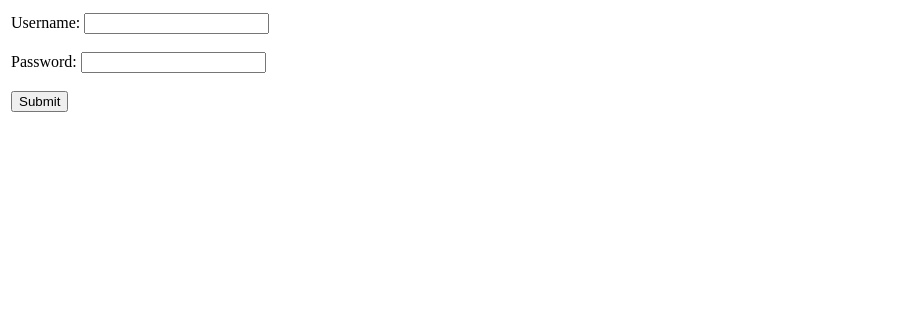
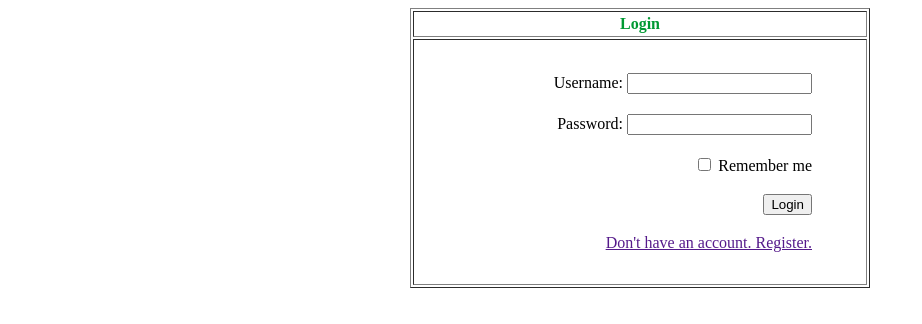
Before and after one commit to ThienTheCreator/CSC-317-group-project, a plain HTML site: page login/login.html in a window 1280 px wide. Shown: the whole page, without its empty margins (0-922 px from the left). Drawn offline with Linux system fonts and the light colour scheme.

Commit message:
Worked on Login

```diff
--- a/login/login.html
+++ b/login/login.html
@@ -1,18 +1,57 @@
 <!DOCTYPE html>
 <html>
-<table>
-	<tr>
-	</tr>
+<head>
+	<meta charset="utf-8">
+</head>
+<body>
+<table border="0" width="100%" height cellpadding="0" cellspacing="0" bgcolor="ffffffff">
 	<tr>
 		<td>
-			<form>
-				<label for="userName">Username:</label>
-				<input type="text" name = "userName"><br></br>
-				<label for="passW">Password:</label>
-				<input type="password" name="passW"><br></br>
-				<input type="submit" value="Submit">
-			</form>
+			<table border="1" width="460" height="280" align="center" valign="middle">
+				<tr>
+					<td align="center">
+							<b><font color="#009933">Login</font></b>
+					</td>
+				</tr>
+				<tr>
+					<td>
+						<form>
+							<table border="0" align="center" valign="middle" width="350" height = "200">
+								<tr>
+									<td align="right">
+										<label for="userName">Username: </label>
+										<input type="text" name = "userName" required>
+									</td>
+								</tr>
+								<tr>
+									<td align="right">
+										<label for="passW">Password:</label>
+										<input type="password" name="passW" required>
+									</td>
+								</tr>
+								<tr>
+									<td align="right">
+										<input type="checkbox" name="remem">
+										<label for="hello">Remember me</label>
+									</td>
+								</tr>
+								<tr>
+									<td align="right" valign="middle">
+										<input type="submit" value="Login">
+									</td>
+								</tr>
+								<tr>
+									<td align="right">
+										<a href=""> Don't have an account. Register.</a>
+									</td>
+								</tr>
+							</table>
+						</form>
+					</td>
+				</tr>
+			</table>
 		</td>
 	</tr>
 </table>
+</body>
 </html>
```
